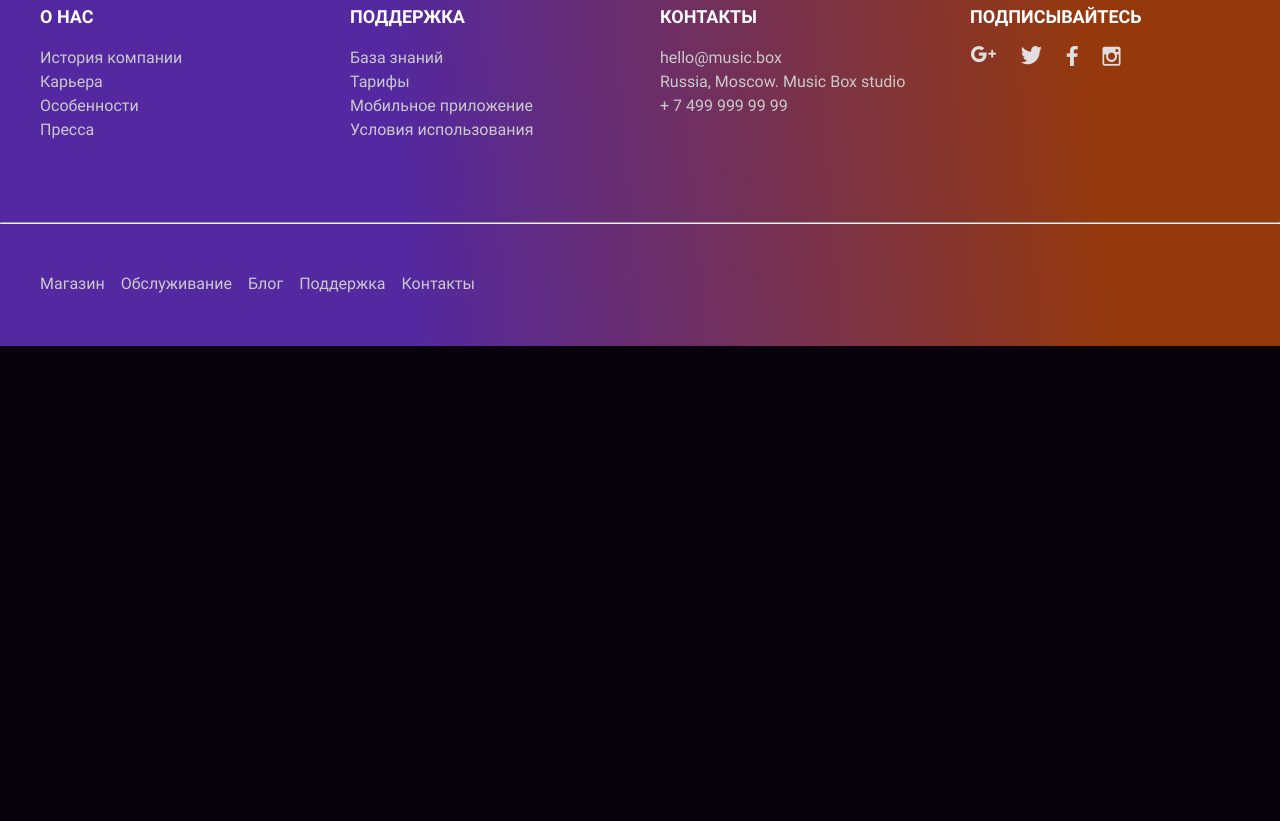
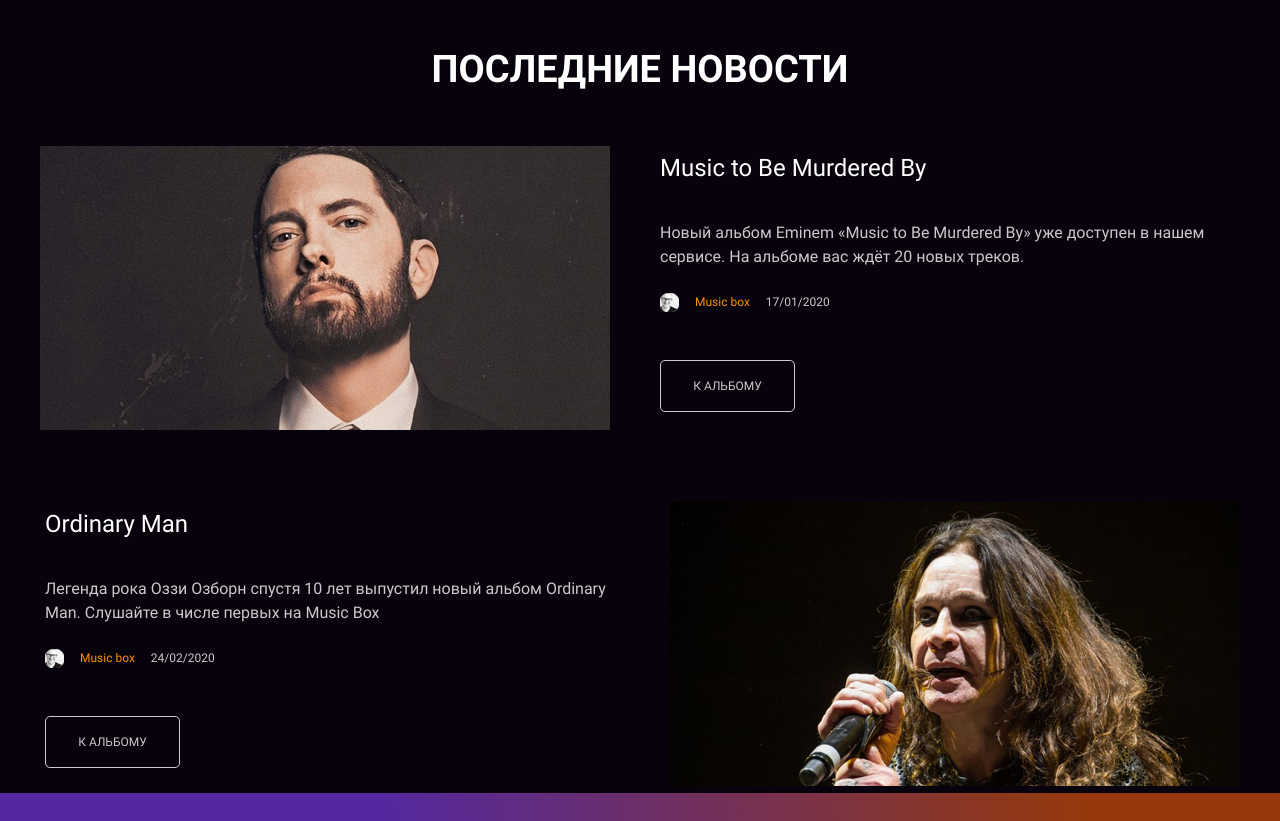
Before and after one commit to valynka/layout-designer-project-56, a website: page src/index.html in a window 1280 px wide. Shown: the part 1739-2560 px from the top of the page. Before the commit the page ends 2085 px from the top, so only its background shows below. Drawn offline with Linux system fonts and the light colour scheme.

Commit message:
added news section

```diff
--- a/src/index.html
+++ b/src/index.html
@@ -64,6 +64,48 @@
         <p class="ta-center">На всех тарифах возможно прослушивание музыки с мобильных устройств. На премиум тарифе вы можете скачать все композиции на ваше устройство и слушать музыку без подключения к интернету</p>
     </section>
 
+    <section id="page-news" class="news-section container">
+        <h2 class="ta-center text-white">Последние новости</h2>
+        <div class="news-item flex">
+            <div class="news-item-img">
+                <img src="images/Music to Be Murdered By.png" alt="Music to Be Murdered By">
+            </div>
+            <div class="news-content">
+                <div class="news-body">
+                    <h3 class="text-white">Music to Be Murdered By</h3>
+                    <p>Новый альбом Eminem «Music to Be Murdered By» уже доступен в нашем сервисе. На альбоме вас ждёт 20 новых треков.</p>
+                </div>
+                <div class="news-footer">
+                    <div class="news-author flex">
+                        <img src="images/avatar.png" alt="Music box avatar">
+                          <div class="author-name text-orange">Music box</div>
+                          <div class="news-item-date">17/01/2020</div>
+                    </div>
+                    <a href="#" class="link btn border-main-color br-radius-5 ta-center uppercase">К альбому</a>
+                </div>
+            </div>
+        </div>
+        <div class="news-item flex row-reverse">
+            <div class="news-item-img">
+                <img src="images/Ordinary Man.png" alt="Ordinary Man">
+            </div>
+            <div class="news-content">
+                <div class="news-body">
+                    <h3 class="text-white">Ordinary Man</h3>
+                    <p>Легенда рока Оззи Озборн спустя 10 лет выпустил новый альбом Ordinary Man. Слушайте в числе первых на Music Box</p>
+                </div>
+                <div class="news-footer">
+                    <div class="news-author flex">
+                        <img src="images/avatar.png" alt="Music box avatar">
+                        <div class="author-name text-orange">Music box</div>
+                        <div class="news-item-date">24/02/2020</div>
+                    </div>
+                    <a href="#" class="link btn border-main-color br-radius-5 ta-center uppercase">К альбому</a>
+                </div>
+            </div>
+        </div>
+    </section>
+
     <footer>
         <div class="footer-top">
             <div class="about">
--- a/src/scss/_general.scss
+++ b/src/scss/_general.scss
@@ -76,6 +76,10 @@
 
 .text-white {
   color: #fff;
+}
+
+.text-orange {
+  color: $orange;
 }
 
 .uppercase {
@@ -176,3 +180,7 @@ body {
 .flex {
   display: flex;
 }
+
+.row-reverse {
+  flex-direction: row-reverse;
+}
--- a/src/scss/app.scss
+++ b/src/scss/app.scss
@@ -9,3 +9,5 @@
 @import "blocks/banner";
 
 @import "blocks/pricing";
+
+@import "blocks/news";
--- /dev/null
+++ b/src/scss/blocks/_news.scss
@@ -0,0 +1,66 @@
+.news-section {
+	padding-top: 100px;
+
+	h2 {
+		margin-bottom: 48px;
+	}
+}
+
+.news-item {
+	&:not(:last-child) {
+		margin-bottom: 65px;
+	}
+
+	&.flex {
+		gap: 50px;
+
+		@media (max-width: $md-width) {
+			flex-direction: column;
+		}
+	}
+
+	h3 {
+		margin-bottom: 30px;
+	}
+}
+
+.news-item-img {
+	flex-shrink: 2;
+	align-self: center;
+
+	img {
+		width: 100%;
+
+		@media (max-width: $md-width) {
+			max-width: 570px;
+		}
+	}
+}
+
+.news-content {
+	flex-basis: 575px;
+
+	@media (max-width: $md-width) {
+		flex-basis: 100%;
+	}
+}
+
+.news-footer {
+	margin-top: 24px;
+
+	font-size: 12px;
+
+	.btn {
+		box-sizing: border-box;
+		width: 135px;
+
+		margin-top: 48px;
+		padding: 16px 30px;
+	}
+}
+
+.news-author {
+	&.flex {
+		gap: 16px;
+	}
+}
```
Also changed, not shown: src/css/app.css, 1 other file.
